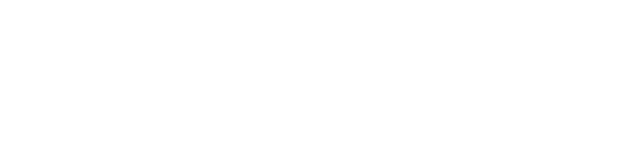
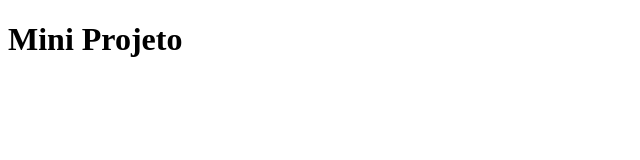
Before and after one commit to Ale1910/html-css, a plain HTML site: page Exercicios/Ex026/mq004/index.html in a window 1280 px wide. Shown: the whole page, without its empty margins (0-640 px from the left). Drawn offline with Linux system fonts and the light colour scheme.

Commit message:
Update index.html

```diff
--- a/Exercicios/Ex026/mq004/index.html
+++ b/Exercicios/Ex026/mq004/index.html
@@ -6,6 +6,6 @@
     <title>Document</title>
 </head>
 <body>
-
+    <h1>Mini Projeto</h1>
 </body>
 </html>
```
